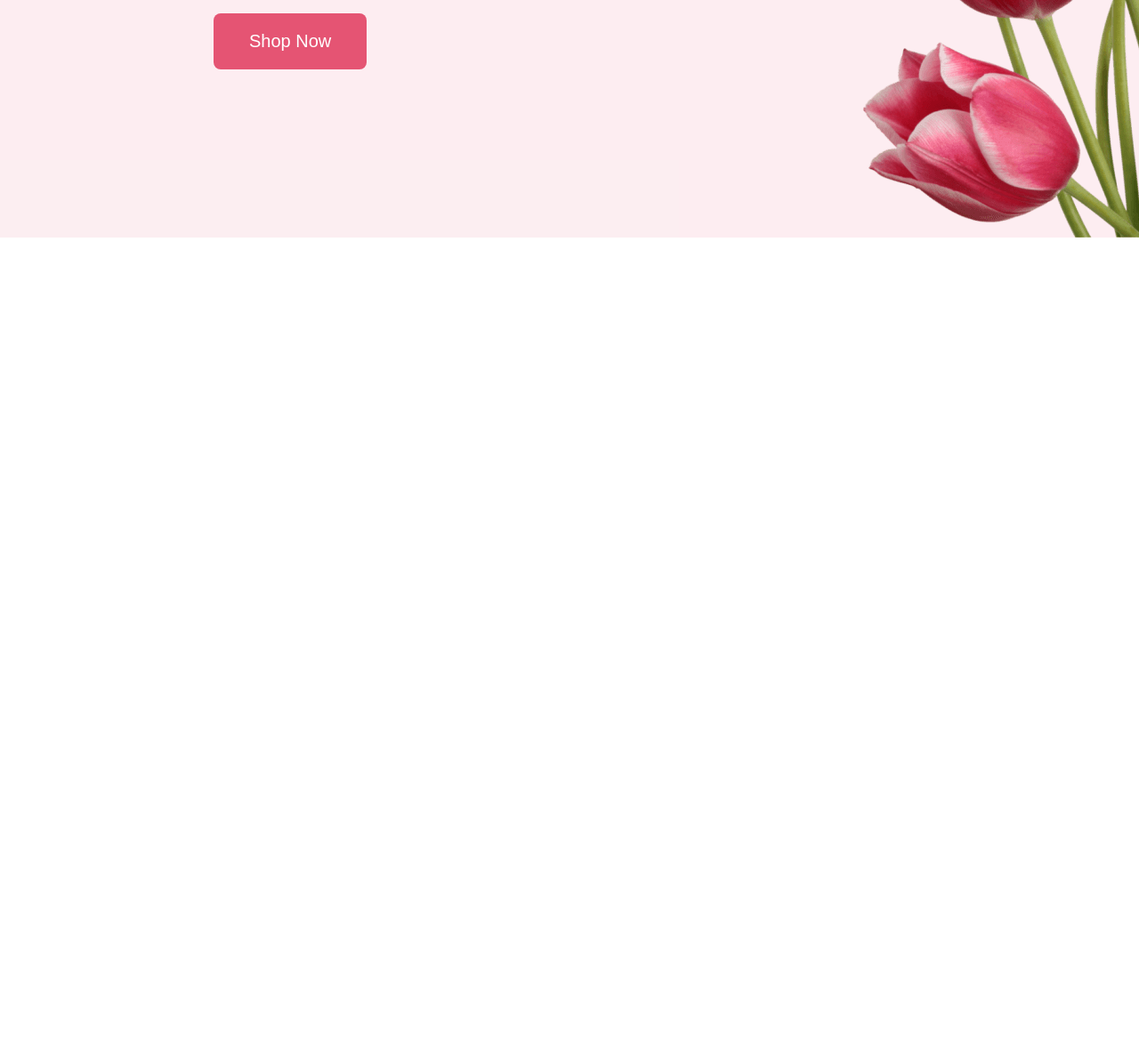
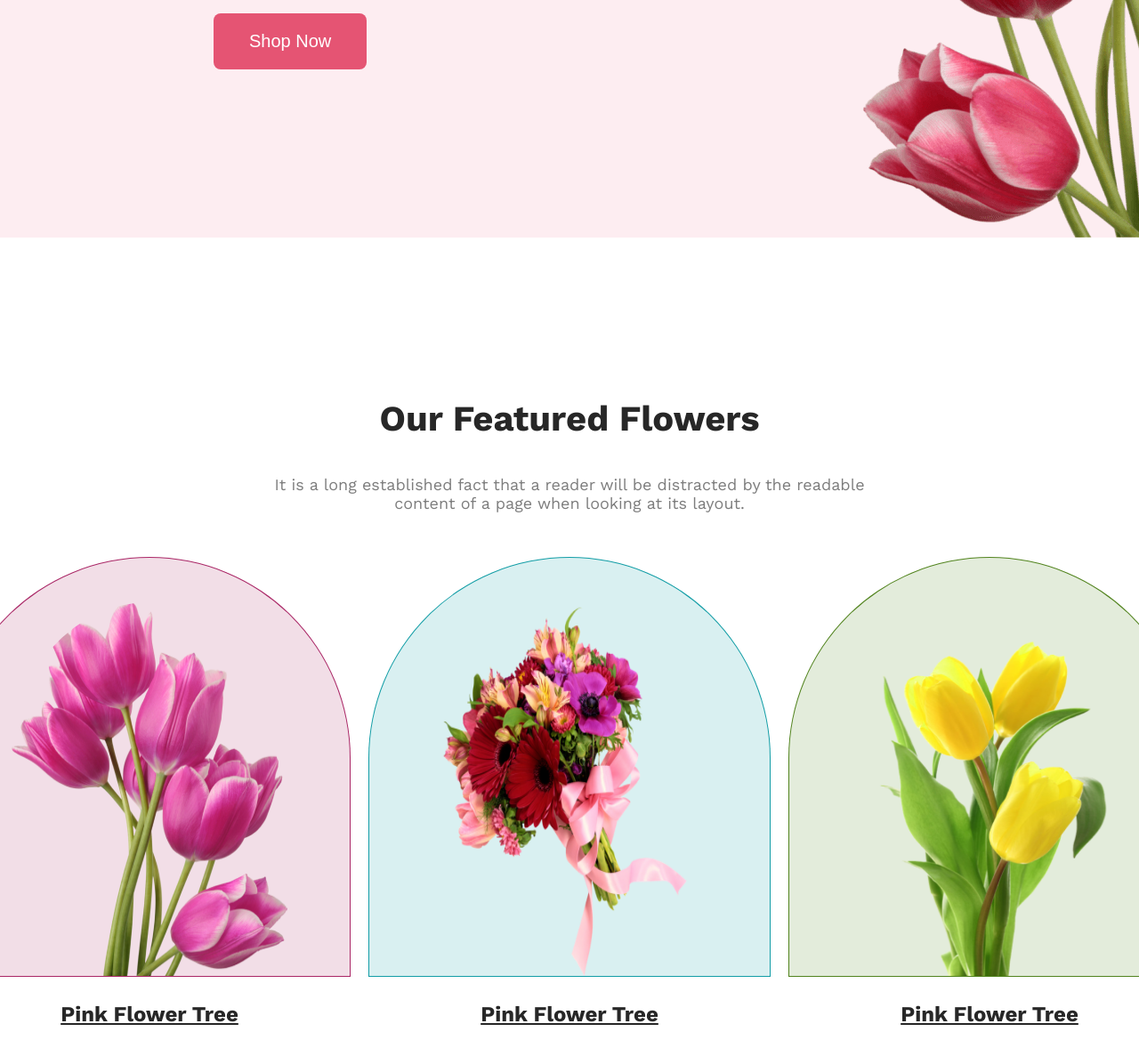
Before and after one commit to ronysarker49/flower-shop-assignment-main, a plain HTML site: page index.html in a window 1280 px wide. Shown: the part 583-1761 px from the top of the page at 89% size. Before the commit the page ends 850 px from the top, so only its background shows below. Drawn offline with nearby package versions, Linux system fonts and the light colour scheme.

Commit message:
Our Featured section added

```diff
--- a/index.html
+++ b/index.html
@@ -14,6 +14,9 @@
 </head>
 
 <body>
+
+    <!-- banner part section start -->
+
     <header>
         <div class="banner">
             <h1 class="banner-title">Let's make beautiful flowers a part of your life.</h1>
@@ -28,8 +31,37 @@
         <img src="Flower Asset/pngwing 10.png" alt="">
     </header>
 
+    <!-- banner part section end -->
+
     <main>
 
+        <!-- Featured related section start -->
+
+        <section>
+            <div class="featured-section">
+                <h3 class="featured-title">Our Featured Flowers</h3>
+                <p class="featured-description">It is a long established fact that a reader will be distracted by the
+                    readable <br> content of a page when looking at its layout.</p>
+            </div>
+
+            <div class="featured-items">
+                <div class="flower-one">
+                    <img src="Flower Asset/pngwing 6.png" alt="">
+                    <p>Pink Flower Tree</p>
+                </div>
+
+                <div class="flower-two">
+                    <img src="Flower Asset/pngwing 5.png" alt="">
+                    <p>Pink Flower Tree</p>
+                </div>
+
+                <div class="flower-three">
+                    <img src="Flower Asset/pngwing 7.png" alt="">
+                    <p>Pink Flower Tree</p>
+                </div>
+            </div>
+
+        </section>
     </main>
 
     <footer>
--- a/styles/style.css
+++ b/styles/style.css
@@ -5,6 +5,9 @@ body {
     font-family: 'Work Sans', sans-serif;
     margin: 0;
 }
+
+/* banner related styles */
+
 
 header {
     background-color: rgba(229, 84, 115, 0.10);
@@ -37,3 +40,71 @@ header {
     color: white;
     font-size: 20px;
 }
+
+/* featured related section */
+
+.featured-section {
+    text-align: center;
+    margin-top: 180px;
+}
+
+.featured-title {
+    color: #272727;
+    font-size: 40px;
+    font-weight: 800;
+}
+
+.featured-description {
+    color: rgba(39, 39, 39, 0.60);
+    text-align: center;
+    font-size: 18px;
+    font-weight: 400;
+}
+
+.featured-items {
+    display: flex;
+    gap: 20px;
+    justify-content: center;
+    margin-top: 50px;
+}
+
+.flower-one img {
+    background-color: rgba(167, 33, 98, 0.15);
+    width: 460px;
+    height: 540px;
+    border-top-left-radius: 250px;
+    border-top-right-radius: 250px;
+    border: 1px solid rgba(167, 33, 98, 0.966);
+}
+
+.flower-two img {
+    background: rgba(5, 151, 160, 0.15);
+    width: 460px;
+    height: 540px;
+    border-top-left-radius: 250px;
+    border-top-right-radius: 250px;
+    border: 1px solid rgba(5, 152, 160, 0.938);
+}
+
+.flower-three img {
+    background: rgba(71, 125, 17, 0.15);
+    width: 460px;
+    height: 540px;
+    border-top-left-radius: 250px;
+    border-top-right-radius: 250px;
+    border: 1px solid rgba(71, 125, 17, 0.932);
+}
+
+.featured-items img {
+    width: 310px;
+    height: 420px;
+    padding: 50px 70px 0 70px;
+}
+
+.featured-items p {
+    color: #272727;
+    text-align: center;
+    font-size: 24px;
+    font-weight: 700;
+    text-decoration: underline;
+}
```
